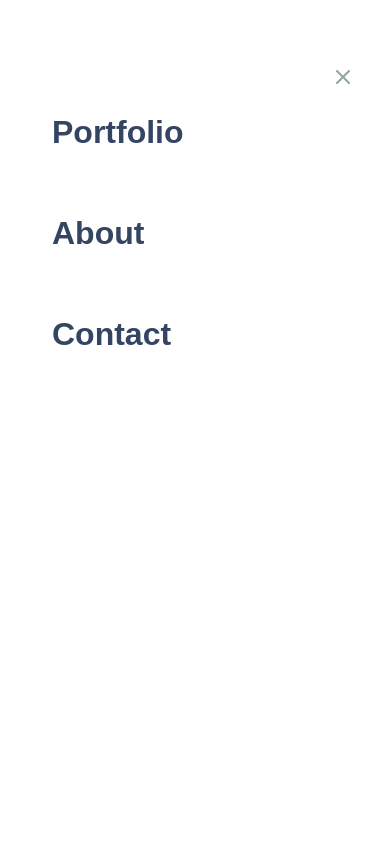
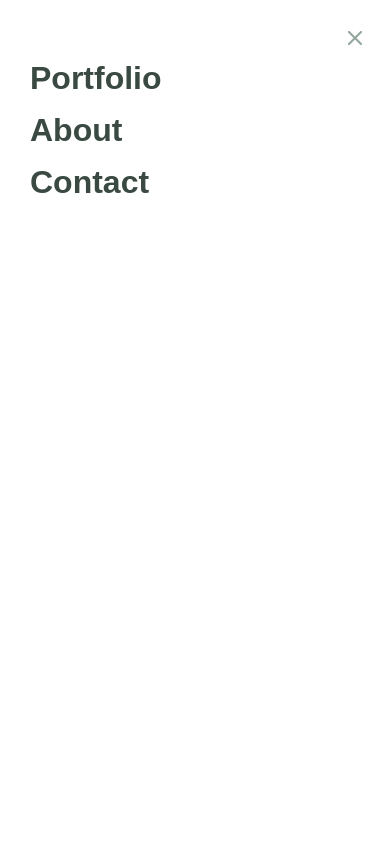
Before and after one commit to JansueT/Portfolio, a website: page index.html in a window 390 px wide. Both pictures are taken after a click on the element 352 px from the left and 42 px from the top of the page. Shown: the top 844 px of the page. Drawn offline with Linux system fonts and the light colour scheme.

Commit message:
Add styling to the menu for alignments

```diff
--- a/style.css
+++ b/style.css
@@ -13,7 +13,7 @@
 }
 
 .nav_items {
-  color: #344563;
+  color: #3a4a42;
   text-decoration: none;
 }
 
@@ -383,6 +383,7 @@ textarea:hover {
 }
 
 .aboutme_btn_container {
+  width: -moz-fit-content;
   width: fit-content;
   margin: 5% auto;
 }
@@ -576,9 +577,8 @@ hr {
   .cansu_menu {
     display: flex;
     flex-direction: column;
-    height: 150vh;
-    margin-top: -400px;
-    padding-bottom: 100px;
+    justify-content: flex-start;
+    height: 100vh;
   }
 
   .cansu_menu > li {
@@ -589,10 +589,19 @@ hr {
     display: none;
   }
 
+  #menu li:first-child {
+    display: flex;
+    width: 85vw;
+    justify-content: flex-end;
+  }
+
+  #menu li {
+    margin-top: 5px;
+    margin-bottom: 10px;
+    margin-left: 10px;
+  }
+
   .close_menu_icon {
-    position: fixed;
-    top: 70px;
-    right: 40px;
     display: block;
   }
 }
```
